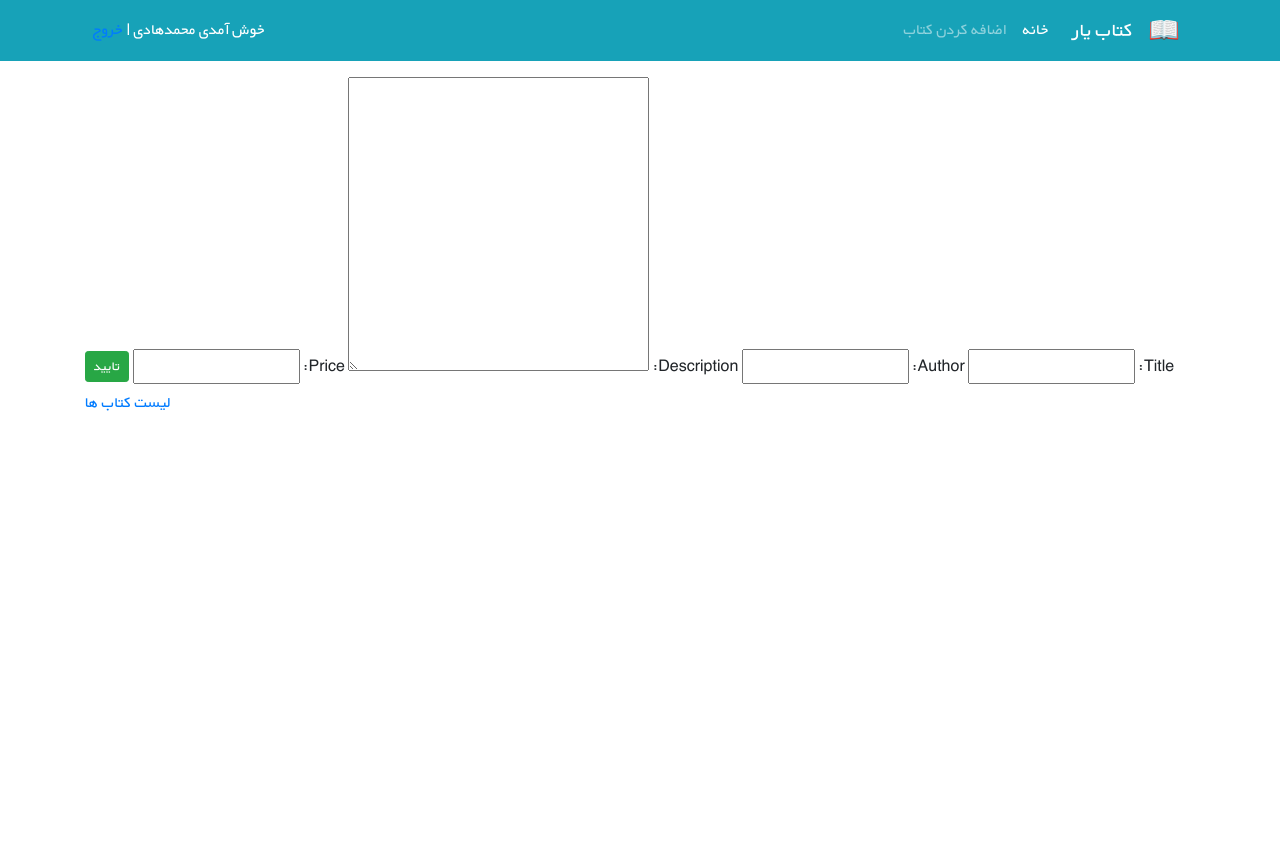
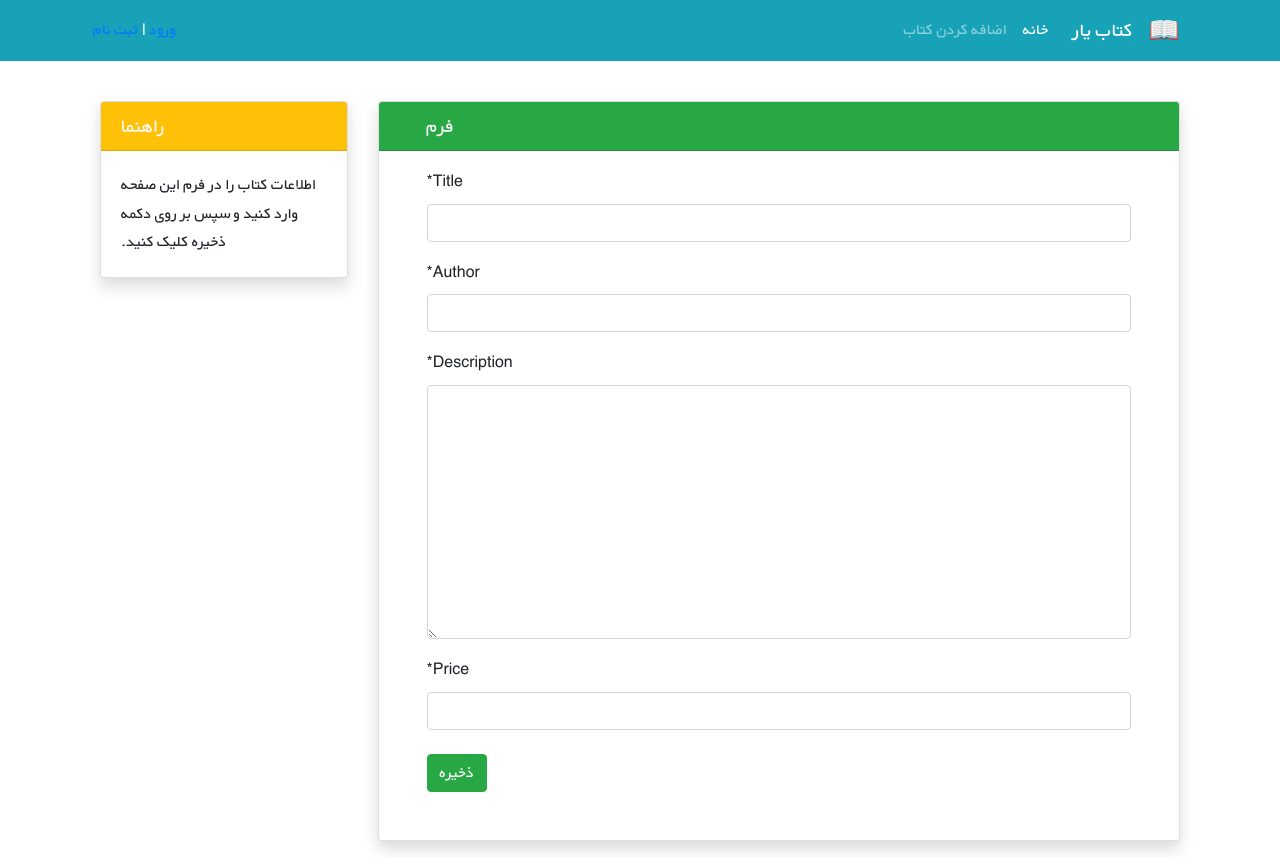
Before and after one commit to pxsa/bookstore, a Django app: page /books/create/ in a window 1280 px wide. Before the commit the page ends 411 px from the top, so only its background shows below. Run offline with Django 4.2, Linux system fonts and the light colour scheme; some libraries are stand-ins or nearby versions.

Commit message:
add style to site

```diff
--- a/books/templates/books/book_create.html
+++ b/books/templates/books/book_create.html
@@ -1,4 +1,6 @@
 {% extends '_base.html' %}
+
+{% load crispy_forms_tags %}
 
 {% block title %}
    اضافه کردن کتاب
@@ -7,11 +9,39 @@
 
 {% block content %}
 
-    <form method="post" accept="{% url 'book_create' %}">
-        {% csrf_token %}
-        {{form}}
-        <input class="btn btn-sm btn-success" type="submit" value="تایید">
-    </form>
-    <a class="link" href="{% url 'book_list' %}">لیست کتاب ها</a>
+    <!--
+    <a class="link" href="{% url 'book_list' %}">لیست کتاب ها</a> -->
+
+    <div class="container mt-4" dir="rtl">
+        <div class="row">
+            <div class="col-9">
+                <div class="card shadow my-3">
+                <h5 class="card-header bg-success text-light px-5">فرم</h5>
+                <div class="px-5 pt-3 pb-5">
+                    <form method="POST">
+
+                        {% csrf_token %}
+
+                        {{form | crispy }}
+
+                        <button type="submit" class="btn btn-success mt-2">ذخیره</button>
+                    </form>
+                </div>
+            </div>
+        </div>
+        <div class="col-3">
+
+                <div class="card my-3 shadow">
+                    <h5 class="card-header bg-warning text-light">راهنما</h5>
+                    <div class="card-body">
+                        <p class="card-text">
+                            اطلاعات کتاب را در فرم این صفحه وارد کنید و سپس بر روی دکمه ذخیره کلیک کنید.
+                        </p>
+                    </div>
+                </div>
+
+        </div>
+    </div>
+</div>
 
 {% endblock %}
--- a/config/settings.py
+++ b/config/settings.py
@@ -133,8 +133,8 @@ DEFAULT_AUTO_FIELD = 'django.db.models.BigAutoField'
 
 AUTH_USER_MODEL = 'accounts.CustomUser'
 
-LOGIN_REDIRECT_URL = 'home'
-LOGOUT_REDIRECT_URL = 'home'
+LOGIN_REDIRECT_URL = 'book_list'
+LOGOUT_REDIRECT_URL = 'book_list'
 
 # Crispy Forms
 CRISPY_ALLOWED_TEMPLATE_PACKS = 'bootstrap5'
--- a/templates/_base.html
+++ b/templates/_base.html
@@ -14,13 +14,18 @@
     <!-- Bootstrap CSS -->
     <link rel="stylesheet" href="https://cdn.jsdelivr.net/npm/bootstrap@4.3.1/dist/css/bootstrap.min.css" integrity="sha384-ggOyR0iXCbMQv3Xipma34MD+dH/1fQ784/j6cY/iJTQUOhcWr7x9JvoRxT2MZw1T" crossorigin="anonymous">
     <link rel="stylesheet" href="{% static 'css/style.css' %}">
+
+    {% block style%}
+
+    {% endblock %}
+
 </head>
 <body>
 
     <nav class="navbar navbar-expand-lg navbar-dark bg-info" dir="rtl">
         <div class="container">
             <a class="navbar-brand" href="#">
-                <img src="icons/book.png" alt="" height="30"
+                <img src="{% static 'icons/book.png' %}" alt="" height="30"
                      class="d-inline-block align-text-top">
             </a>
             <a class="navbar-brand mx-3" href="#">کتاب یار</a>
@@ -30,15 +35,27 @@
             </button>
             <div class="collapse navbar-collapse" id="navbarNavAltMarkup">
                 <div class="navbar-nav">
-                    <a class="nav-link active" aria-current="page" href="#">خانه</a>
-                    <a class="nav-link" href="#">اضافه کردن کتاب</a>
+                    <a class="nav-link active" aria-current="page" href="{% url 'book_list' %}">خانه</a>
+                    <a class="nav-link" href="{% url 'book_create' %}">اضافه کردن کتاب</a>
                 </div>
             </div>
-            <div class="mx-2 text-white">خوش آمدی محمدهادی | <a class="link-light text-decoration-none" href="#">خروج</a></div>
+            <div class="mx-2 text-white">
+                {% if user.is_authenticated %}
+                خوش آمدی {{ user.username }} |
+                    <form method="post" action="{% url 'logout' %}">
+                        {% csrf_token %}
+                        <input class="link-light text-decoration-none" type="submit" value="خروج">
+                    </form>
+                {% else %}
+                    <a class="link-light text-decoration-none" href="{% url 'login' %}">ورود</a>
+                    <span> | </span>
+                    <a class="link-light text-decoration-none" href="{% url 'signup' %}">ثبت نام</a>
+                {% endif %}
+            </div>
         </div>
     </nav>
 
-    <div class="container mt-3">
+    <div class="container mt-3" dir="rtl">
         {% block content %}
 
         {% endblock %}
```
Also changed, not shown: templates/registration/login.html (+33 -5 lines), templates/registration/password_reset_form.html (added, +34 -0 lines), db.sqlite3.
